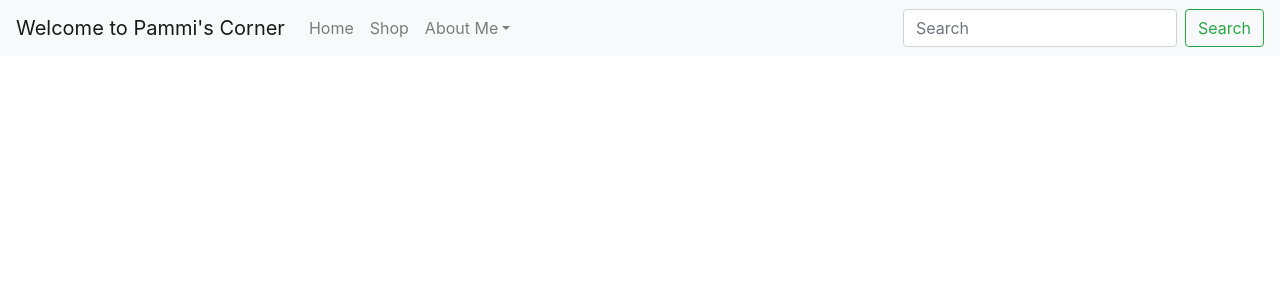
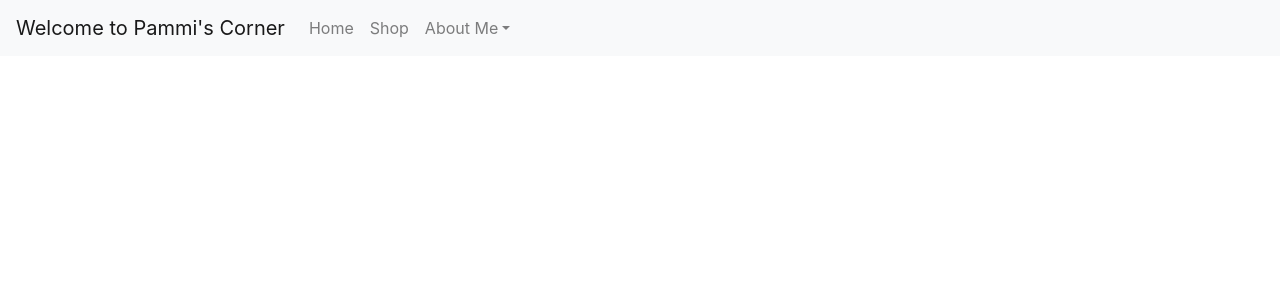
Before and after one commit to singhp1992/papas-app, a React (Create React App) app: page / in a window 1280 px wide. Shown: the top 300 px of the page. Built offline with nearby package versions, Linux system fonts and the light colour scheme.

Commit message:
commenting out search form for now

```diff
--- a/src/components/Header.jsx
+++ b/src/components/Header.jsx
@@ -22,10 +22,10 @@ class Header extends Component {
                             <NavDropdown.Item href="#action/3.3">Hobbies</NavDropdown.Item>
                         </NavDropdown>
                     </Nav>
-                    <Form inline>
+                    {/* <Form inline>
                         <FormControl type="text" placeholder="Search" className="mr-sm-2" />
                         <Button variant="outline-success">Search</Button>
-                    </Form>
+                    </Form> */}
                 </Navbar.Collapse>
             </Navbar>
         );
```
